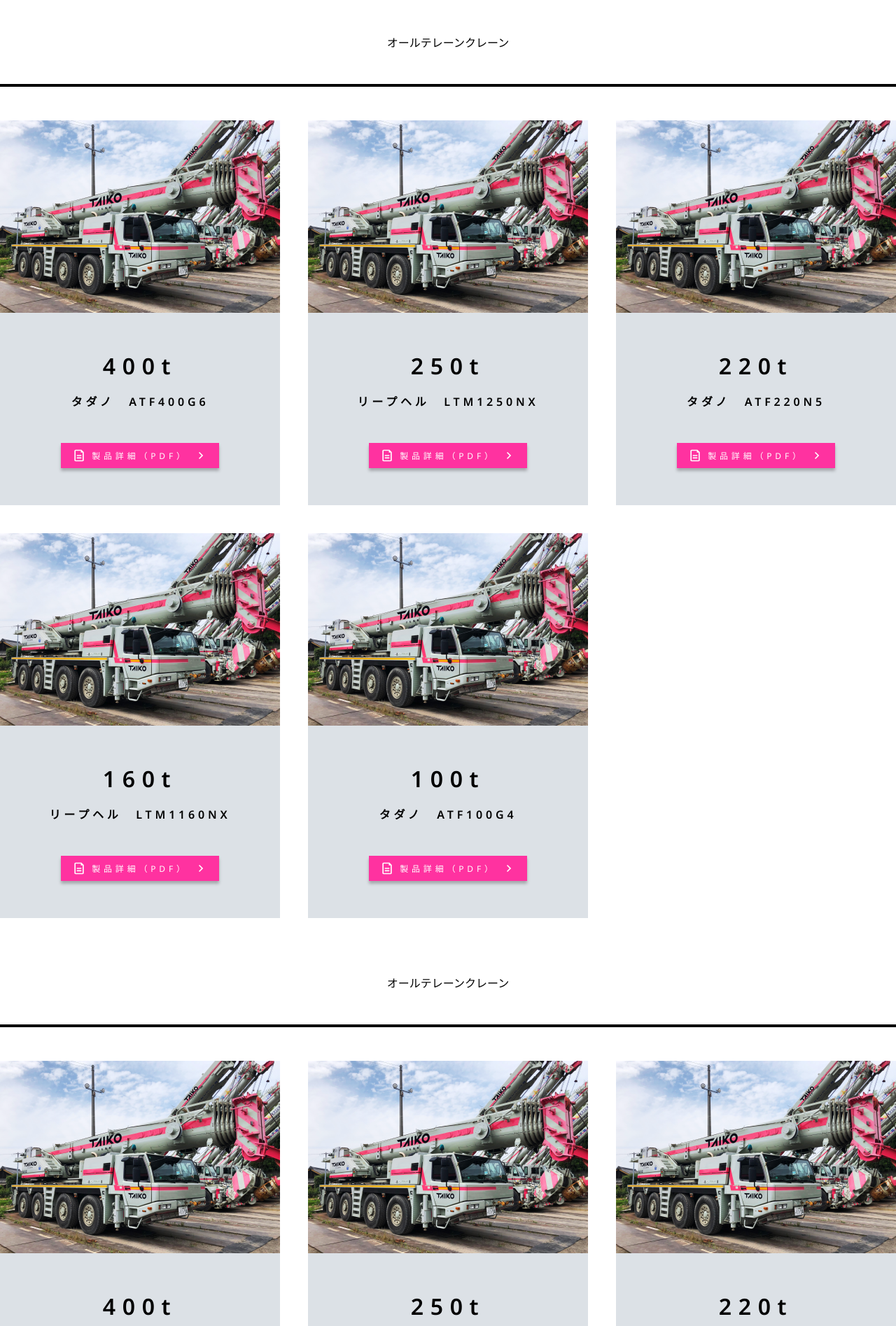
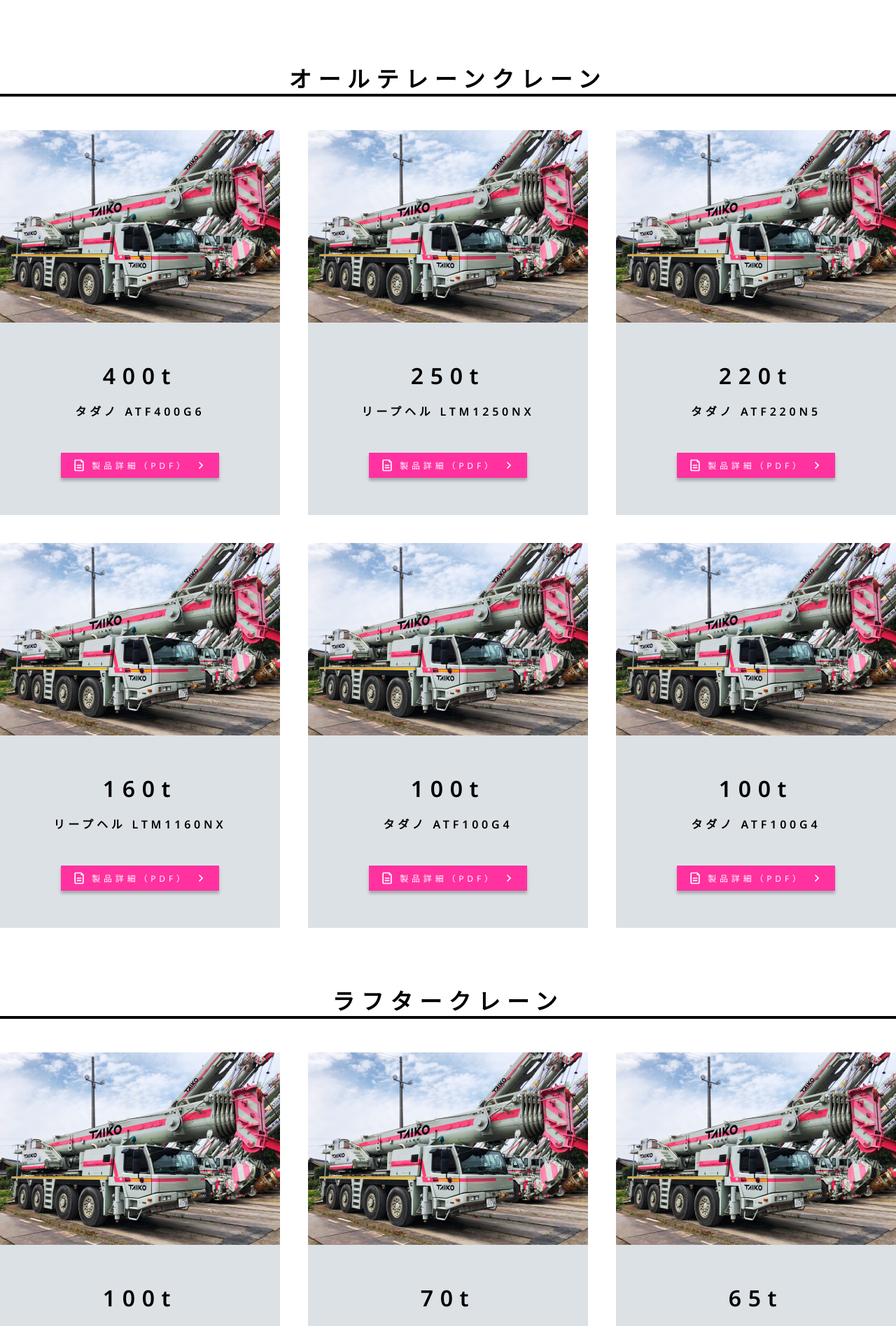
Before and after one commit to aravinthraaj/taiko-demo, a Next.js app: page /service in a window 1280 px wide. Shown: the part 720-2615 px from the top of the page at 70% size. Built offline with nearby package versions, Linux system fonts and the light colour scheme.

Commit message:
feat : links added

```diff
--- a/src/app/page.tsx
+++ b/src/app/page.tsx
@@ -44,7 +44,7 @@
       <HomeSection
         title="サービス内容"
         description="トップクラスのクレーンを手配・運搬・作業まで一貫して行います。トップクラスのクレーンを手配・運搬・作業まで一貫して行います。トップクラスのクレーンを手配・運搬・作業まで一貫して行います。"
-        link="/"
+        link="/service"
       />
       <HomeSection
         direction="alternate"
@@ -52,14 +52,14 @@
         description={
           "トップクラスのクレーンを手配・運搬・作業まで一貫して行います。トップクラスのクレーンを手配・運搬・作業まで一貫して行います。トップクラスのクレーンを手配・運搬・作業まで一貫して行います。"
         }
-        link={"/"}
+        link={"/company"}
       />
       <HomeSection
         title={"採用情報"}
         description={
           "トップクラスのクレーンを手配・運搬・作業まで一貫して行います。トップクラスのクレーンを手配・運搬・作業まで一貫して行います。トップクラスのクレーンを手配・運搬・作業まで一貫して行います。"
         }
-        link={"/"}
+        link={"/recruit"}
       />
     </main>
   )
--- a/src/components/atoms/Footer/Footer.tsx
+++ b/src/components/atoms/Footer/Footer.tsx
@@ -16,9 +16,9 @@
         <div className={styles.footerLinks}>
           <nav>
             <Link href={"/"}>ホーム</Link>
-            <Link href={"/"}>サービス内容</Link>
-            <Link href={"/"}>会社概要</Link>
-            <Link href={"/"}>採用情報</Link>
+            <Link href={"/service"}>サービス内容</Link>
+            <Link href={"/company"}>会社概要</Link>
+            <Link href={"/recruit"}>採用情報</Link>
           </nav>
         </div>
         <div className={styles.companyProfile}>
--- a/src/components/atoms/Header/Header.tsx
+++ b/src/components/atoms/Header/Header.tsx
@@ -10,9 +10,9 @@
         <Logo variant="header" />
         <nav>
           <Link href={"/"}>ホーム</Link>
-          <Link href={"/"}>サービス内容</Link>
-          <Link href={"/"}>会社概要</Link>
-          <Link href={"/"}>採用情報</Link>
+          <Link href={"/service"}>サービス内容</Link>
+          <Link href={"/company"}>会社概要</Link>
+          <Link href={"/recruit"}>採用情報</Link>
         </nav>
         <div></div>
       </header>
--- a/src/components/molecules/ModelList/ModelList.module.scss
+++ b/src/components/molecules/ModelList/ModelList.module.scss
@@ -1,6 +1,14 @@
 .modelListWrapper {
   width: 100%;
   font-family: $noto;
+  .titleWrapper {
+    width: 100%;
+    .title {
+      font-size: $font-size-xl;
+      font-weight: $font-weight-medium;
+      letter-spacing: 9.6px;
+    }
+  }
 
   @include flex-center(column, 48px);
   .modelList {
--- a/src/components/molecules/ModelList/ModelList.tsx
+++ b/src/components/molecules/ModelList/ModelList.tsx
@@ -1,48 +1,27 @@
 import React from "react"
 import styles from "./ModelList.module.scss"
 import Divider from "@/components/atoms/Divider/Divider"
-import vehicleImage from "@Images/vehicle.png"
 import Card from "@/components/atoms/Card/Card"
+import { StaticImageData } from "next/image"
+interface MobileListProps {
+  title: string
+  data: {
+    imageUrl: StaticImageData
+    weight: string
+    model: string
+    pdfUrl: string
+  }[]
+}
 
-const ModelList = () => {
-  const vehicleList = [
-    {
-      imageUrl: vehicleImage,
-      weight: "400t",
-      model: "タダノ　ATF400G6",
-      pdfUrl: "https://www.google.com/",
-    },
-    {
-      imageUrl: vehicleImage,
-      weight: "250t",
-      model: "リープヘル　LTM1250NX",
-      pdfUrl: "https://www.google.com/",
-    },
-    {
-      imageUrl: vehicleImage,
-      weight: "220t",
-      model: "タダノ　ATF220N5",
-      pdfUrl: "https://www.google.com/",
-    },
-    {
-      imageUrl: vehicleImage,
-      weight: "160t",
-      model: "リープヘル　LTM1160NX",
-      pdfUrl: "https://www.google.com/",
-    },
-    {
-      imageUrl: vehicleImage,
-      weight: "100t",
-      model: "タダノ　ATF100G4",
-      pdfUrl: "https://www.google.com/",
-    },
-  ]
+const ModelList = ({ title, data }: MobileListProps) => {
   return (
     <div className={styles.modelListWrapper}>
-      <div className={styles.title}>オールテレーンクレーン</div>
-      <Divider />
+      <div className={styles.titleWrapper}>
+        <div className={styles.title}>{title}</div>
+        <Divider />
+      </div>
       <div className={styles.modelList}>
-        {vehicleList.map((vehicle, index) => (
+        {data.map((vehicle, index) => (
           <Card data={vehicle} key={index} />
         ))}
       </div>
--- a/src/components/template/ServiceSection/ServiceSection.module.scss
+++ b/src/components/template/ServiceSection/ServiceSection.module.scss
@@ -9,6 +9,12 @@
     width: 100%;
     max-width: 1280px;
     @include flex-center(column, 80px);
+    .title {
+      font-size: $font-size-xxl;
+      font-weight: $font-weight-medium;
+      line-height: 160%;
+      letter-spacing: 12px;
+    }
     .notes {
       font-size: $font-size-lg;
       font-weight: $font-weight-regular;
--- a/src/components/template/ServiceSection/ServiceSection.tsx
+++ b/src/components/template/ServiceSection/ServiceSection.tsx
@@ -1,15 +1,21 @@
 import React from "react"
 import styles from "./ServiceSection.module.scss"
 import ModelList from "@/components/molecules/ModelList/ModelList"
+import {
+  allTerrainCranes,
+  roughTerrainCranes,
+  others,
+} from "@/constants/vehiclesList"
 
 const ServiceSection = () => {
   return (
     <div className={styles.serviceSection}>
       <div className={styles.serviceSectionContainer}>
         <div className={styles.title}>保有機種一覧</div>
-        <ModelList />
-        <ModelList />
-        <ModelList />
+        <ModelList data={allTerrainCranes} title="オールテレーンクレーン" />
+        <ModelList data={roughTerrainCranes} title="ラフタークレーン" />
+        <ModelList data={others} title="その他" />
+
         <div className={styles.notes}>
           ※クレーン部材の運搬や組付・解体は、関連会社（株）大弘重機運輸を含め、グループ一体で行います
         </div>
--- /dev/null
+++ b/src/constants/vehiclesList.ts
@@ -0,0 +1,110 @@
+import vehicleImage from "@Images/vehicle.png"
+
+export const allTerrainCranes = [
+  {
+    imageUrl: vehicleImage,
+    weight: "400t",
+    model: "タダノ ATF400G6",
+    pdfUrl: "https://www.tadano.co.jp/products/ac/atf400g/index.html",
+  },
+  {
+    imageUrl: vehicleImage,
+    weight: "250t",
+    model: "リープヘル LTM1250NX",
+    pdfUrl:
+      "https://www.liebherr.com/ja/jpn/%E8%A3%BD%E5%93%81/%E3%83%A2%E3%83%90%E3%82%A4%E3%83%AB%E3%82%AF%E3%83%AC%E3%83%BC%E3%83%B3%E3%81%A8%E3%82%AF%E3%83%AD%E3%83%BC%E3%83%A9%E3%83%BC%E3%82%AF%E3%83%AC%E3%83%BC%E3%83%B3/%E3%83%A2%E3%83%90%E3%82%A4%E3%83%AB%E3%82%AF%E3%83%AC%E3%83%BC%E3%83%B3/%E3%83%AA%E3%83%BC%E3%83%97%E3%83%98%E3%83%AB%E3%83%A2%E3%83%90%E3%82%A4%E3%83%AB%E3%82%AF%E3%83%AC%E3%83%BC%E3%83%B3/ltm1250nx.html",
+  },
+  {
+    imageUrl: vehicleImage,
+    weight: "220t",
+    model: "タダノ ATF220N5",
+    pdfUrl: "https://www.tadano.co.jp/products/ac/atf-220n-5_1/index.html",
+  },
+  {
+    imageUrl: vehicleImage,
+    weight: "160t",
+    model: "リープヘル LTM1160NX",
+    pdfUrl:
+      "https://www.liebherr.com/ja/jpn/%E8%A3%BD%E5%93%81/%E3%83%A2%E3%83%90%E3%82%A4%E3%83%AB%E3%82%AF%E3%83%AC%E3%83%BC%E3%83%B3%E3%81%A8%E3%82%AF%E3%83%AD%E3%83%BC%E3%83%A9%E3%83%BC%E3%82%AF%E3%83%AC%E3%83%BC%E3%83%B3/%E3%83%A2%E3%83%90%E3%82%A4%E3%83%AB%E3%82%AF%E3%83%AC%E3%83%BC%E3%83%B3/%E3%83%AA%E3%83%BC%E3%83%97%E3%83%98%E3%83%AB%E3%83%A2%E3%83%90%E3%82%A4%E3%83%AB%E3%82%AF%E3%83%AC%E3%83%BC%E3%83%B3/ltm1160nx.html",
+  },
+  {
+    imageUrl: vehicleImage,
+    weight: "100t",
+    model: "タダノ ATF100G4",
+    pdfUrl: "https://www.tadano.co.jp/products/ac/atf100g/index.html",
+  },
+  {
+    imageUrl: vehicleImage,
+    weight: "100t",
+    model: "タダノ ATF100G4",
+    pdfUrl: "https://www.tadano.co.jp/products/ac/atf100g/index.html",
+  },
+]
+
+export const roughTerrainCranes = [
+  {
+    imageUrl: vehicleImage,
+    weight: "100t",
+    model: "タダノ GR1000N",
+    pdfUrl: "https://www.tadano.co.jp/products/rc/gr-1000n/index.html",
+  },
+  {
+    imageUrl: vehicleImage,
+    weight: "70t",
+    model: "タダノ GR700N",
+    pdfUrl: "https://www.tadano.co.jp/products/rc/gr-700n/index.html",
+  },
+  {
+    imageUrl: vehicleImage,
+    weight: "65t",
+    model: "加藤 SL650R",
+    pdfUrl:
+      "https://www.kato-works.co.jp/products/roughter/pdf/SL/SL-650R_spec.pdf",
+  },
+  {
+    imageUrl: vehicleImage,
+    weight: "60t",
+    model: "タダノ GR600N3",
+    pdfUrl: "https://www.tadano.co.jp/service/data/documents/?id=31",
+  },
+  {
+    imageUrl: vehicleImage,
+    weight: "25t",
+    model: "加藤 SR250Rf",
+    pdfUrl: "https://www.kato-works.co.jp/profile/news/html/SR-250rf.html",
+  },
+  {
+    imageUrl: vehicleImage,
+    weight: "25t",
+    model: "加藤 SR250R",
+    pdfUrl: "https://www.kato-works.co.jp/profile/news/html/SR250R.html",
+  },
+  {
+    imageUrl: vehicleImage,
+    weight: "16t",
+    model: "タダノ GR160N4",
+    pdfUrl: "https://www.tadano.co.jp/service/data/documents/?id=44",
+  },
+  {
+    imageUrl: vehicleImage,
+    weight: "13t",
+    model: "加藤 MR130Ri、MR130",
+    pdfUrl: "https://www.kato-works.co.jp/profile/news/html/MR130Ri.html",
+  },
+]
+
+export const others = [
+  {
+    imageUrl: vehicleImage,
+    weight: "リフター",
+    model: "KL6000",
+    pdfUrl: "https://www.kato-works.co.jp/products/lifter/kl6000.html",
+  },
+  {
+    imageUrl: vehicleImage,
+    weight: "高高度搭乗装置",
+    model: "スカイボックス SS-150",
+    pdfUrl:
+      "https://tokyojuki.com/wp/wp-content/uploads/2016/02/151208skybox_web_pdf.pdf",
+  },
+]
```
